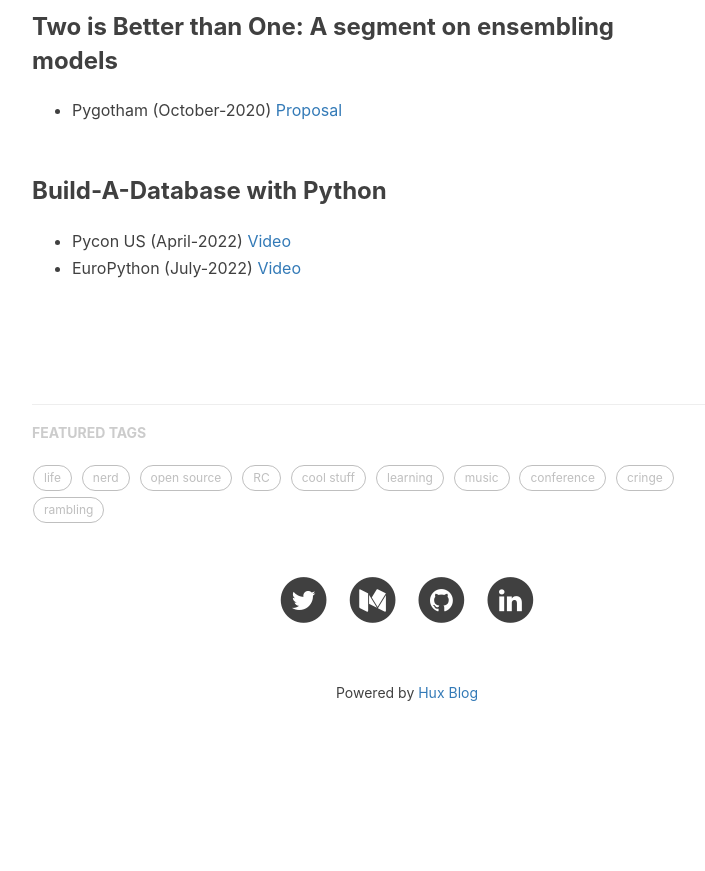
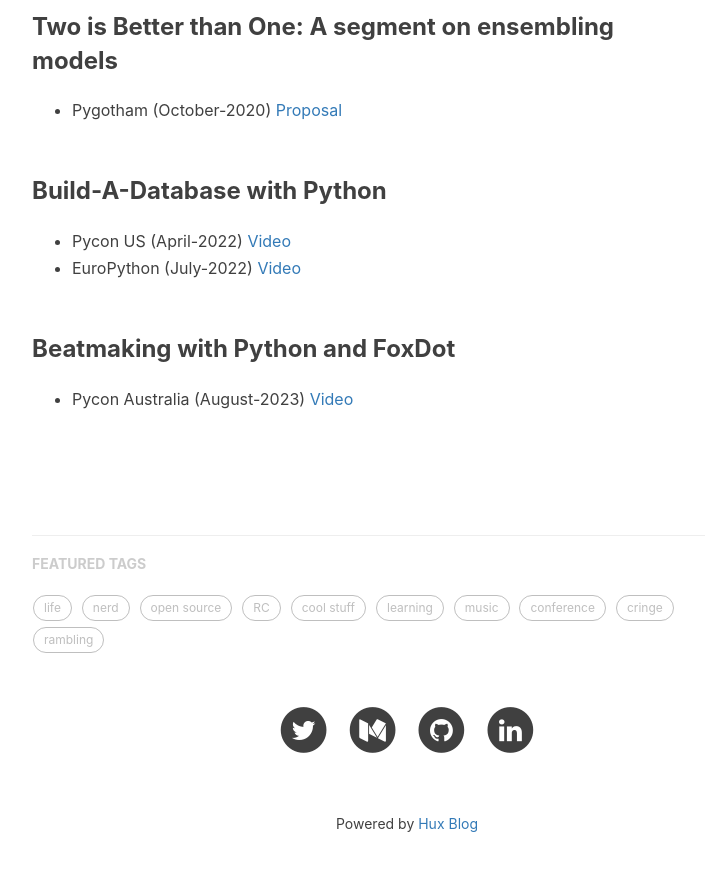
Before and after one commit to Sangarshanan/sangarshanan.github.io, a Jekyll site: the page built from talks.html, in a window 1280 px wide and 900 px high, scrolled down 1068 px. Shown: the top 871 px of the window, without its empty margins (233-938 px from the left). Built offline with Jekyll 4.4.1, drawn with Linux system fonts in a browser that asks for light colours; nearby versions of some CDN libraries; comment, search, counter and statistics services are not loaded; before the commit the page ends 1838 px from its top, so only the background shows below that.

Commit message:
add beatmaking

```diff
--- a/_includes/talks/talks.md
+++ b/_includes/talks/talks.md
@@ -24,3 +24,7 @@
 
 * Pycon US (April-2022)  <a href="https://www.youtube.com/watch?v=Ay9MNXXURBc">Video</a>
 * EuroPython (July-2022)  <a href="https://www.youtube.com/watch?v=-5Emnn5W3mo">Video</a>
+
+### Beatmaking with Python and FoxDot
+
+* Pycon Australia (August-2023) <a href="https://www.youtube.com/watch?v=v29kfE1wdH8">Video</a>
```
